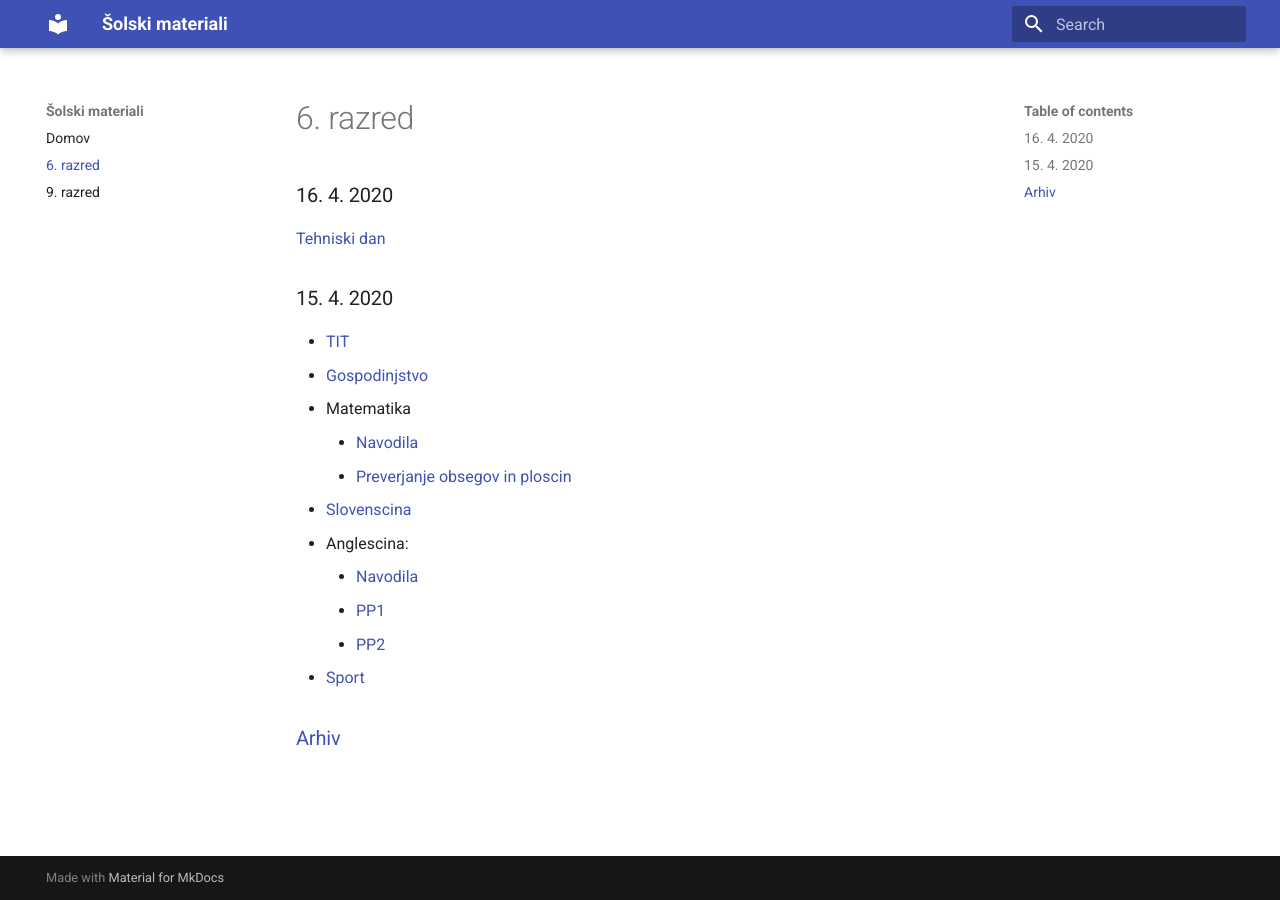
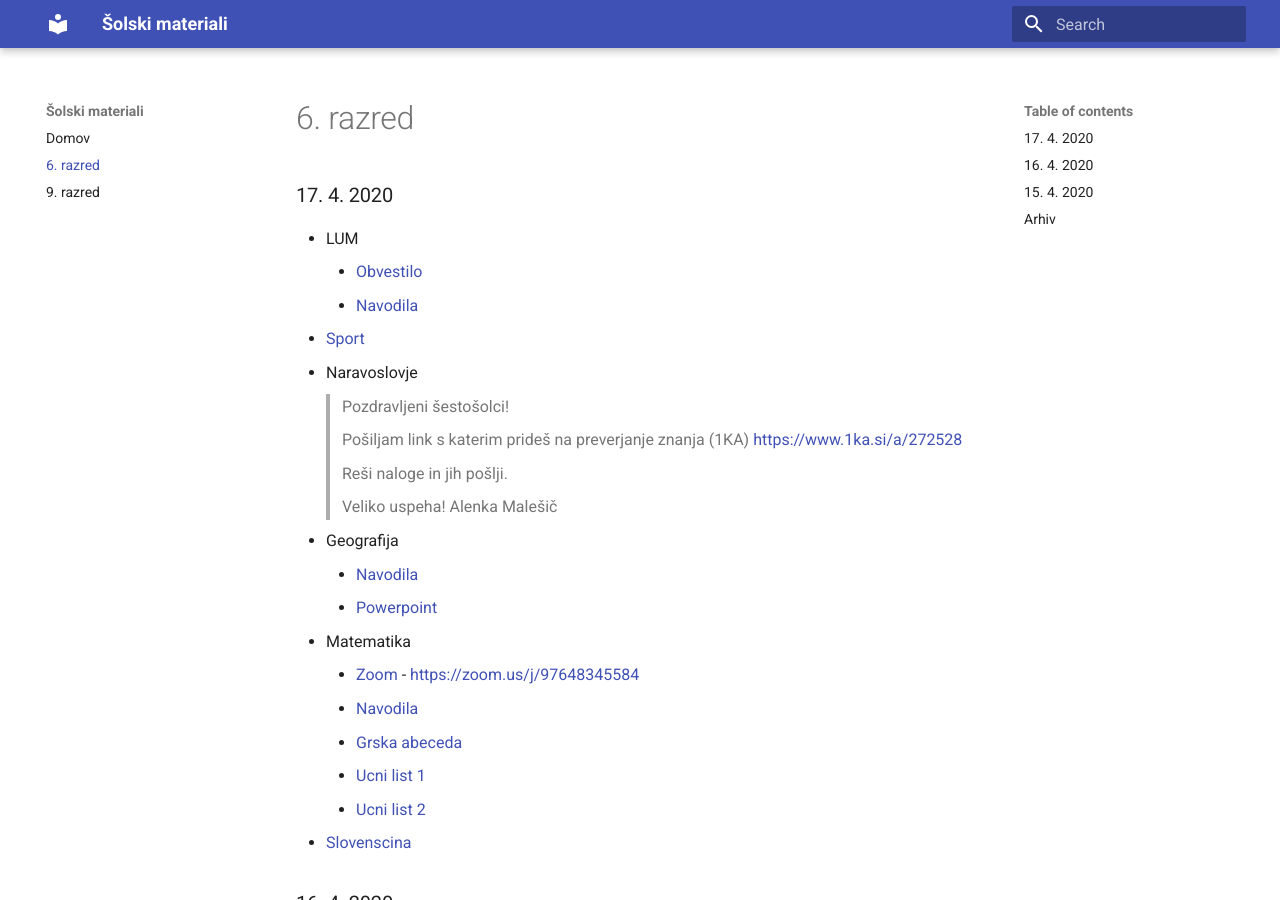
Before and after one commit to skyflyer/solski-materiali, an MkDocs documentation site: the page built from docs/6razred/index.md, in a window 1280 px wide and 900 px high. Built offline with MkDocs 1.6.1 and Material for MkDocs 9.7.7, drawn with Linux system fonts in a browser that asks for light colours.

Commit message:
17. 4. 2020 - 6. razred

```diff
--- a/docs/6razred/index.md
+++ b/docs/6razred/index.md
@@ -2,6 +2,34 @@
 title: 6. razred
 summary: ucna snov za 6. razred
 ---
+
+### 17. 4. 2020
+
+* LUM
+    * [Obvestilo](lum/2020-04-17-lum-obvestilo.pdf)
+    * [Navodila](lum/2020-04-17-lum.pdf)
+* [Sport](sport/2020-04-17-sport.pdf)
+* Naravoslovje
+
+    >Pozdravljeni šestošolci!
+    >
+    >Pošiljam link s katerim prideš na preverjanje znanja (1KA)
+    >[https://www.1ka.si/a/272528](https://www.1ka.si/a/272528)
+    >
+    >Reši naloge in jih pošlji.
+    >
+    >Veliko uspeha! Alenka Malešič
+
+* Geografija
+    * [Navodila](geografija/2020-04-17-geografija.pdf)
+    * [Powerpoint](geografija/2020-04-17-geografija-pp.pdf)
+* Matematika
+    * [Zoom](matematika/2020-04-17-matematika.pdf) - [https://zoom.us/j/97648345584](https://zoom.us/j/97648345584)
+    * [Navodila](matematika/2020-04-17-matematika-navodila.pdf)
+    * [Grska abeceda](matematika/2020-04-17-matematika-grska.jpg)
+    * [Ucni list 1](matematika/2020-04-17-matematika-ul1.jpg)
+    * [Ucni list 2](matematika/2020-04-17-matematika-ul2.jpg)
+* [Slovenscina](slovenscina/2020-04-17-slovenscina.pdf)
 
 ### 16. 4. 2020
 
```
Also changed, not shown: docs/6razred/matematika/2020-04-17-matematika-ul1.jpg (added), 10 other files.
